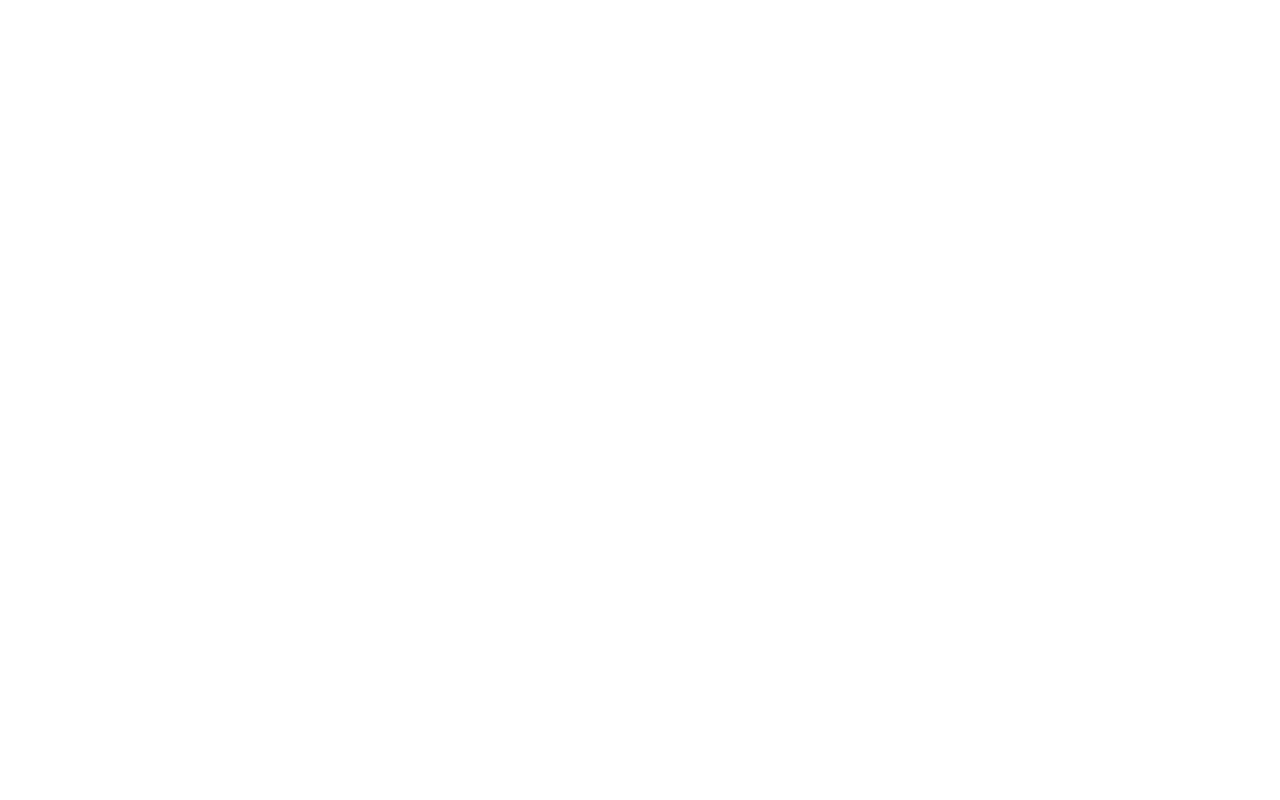
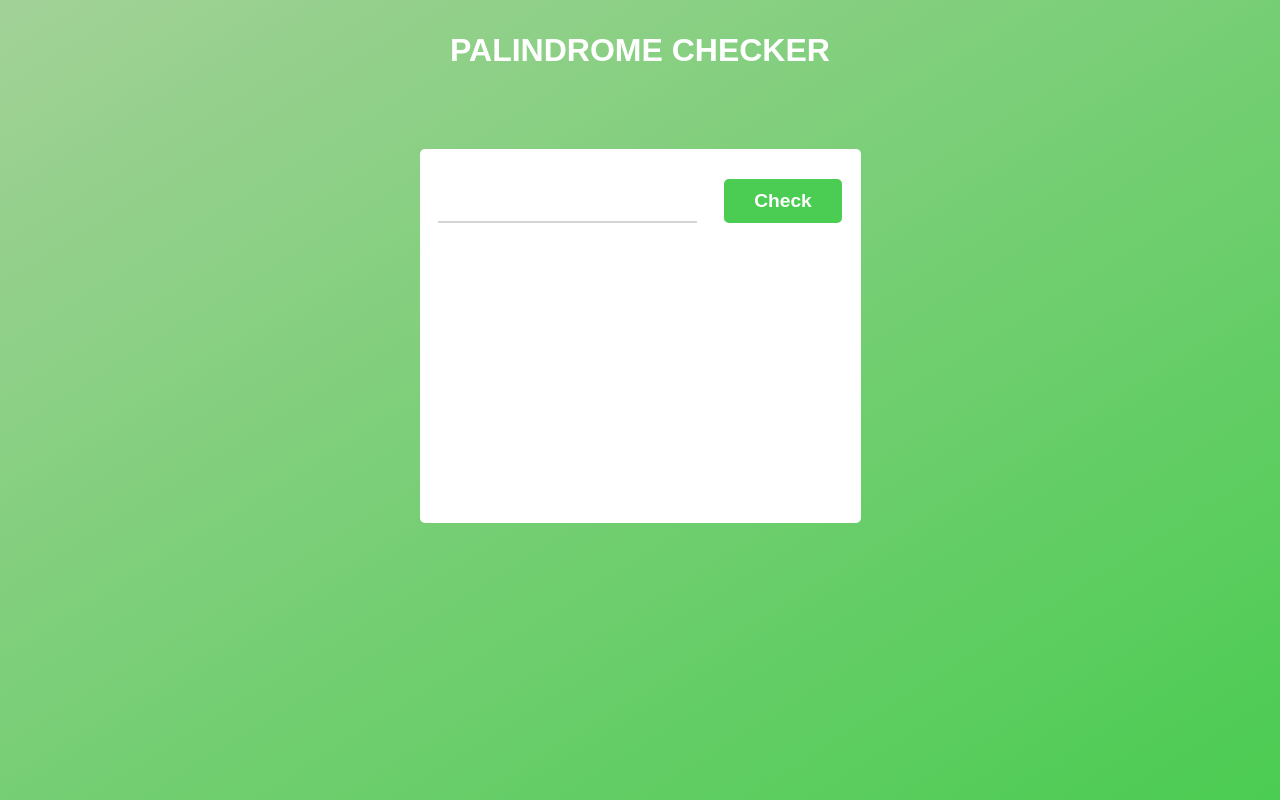
Before and after one commit to abuemkezeChu/palindrome-checker, a plain HTML site: page index.html in a window 1280 px wide. Drawn offline with Linux system fonts and the light colour scheme.

Commit message:
feat: ui design

```diff
--- a/assets/styles/index.css
+++ b/assets/styles/index.css
@@ -3,3 +3,78 @@
   margin: 0;
   box-sizing: border-box;
 }
+
+body {
+  font-family: sans-serif;
+  height: 100vh;
+  background: linear-gradient(to top left, #4bcc52, #a2d197);
+}
+
+.container {
+  width: 35%;
+  min-width: 450px;
+  display: flex;
+  flex-direction: column;
+  align-items: center;
+  justify-content: center;
+  margin: 0 auto;
+  color: #fff;
+  font-family: sans-serif;
+  gap: 5rem;
+}
+
+.title {
+  margin-top: 2rem;
+  font-size: clamp(0.5rem,100%,1.5rem);
+}
+
+.input-card {
+  display: flex;
+  justify-content: space-around;
+  width: 98%;
+  background-color: #fff;
+  border-radius: 5px;
+  padding: 30px 5px 300px;
+}
+
+.string-input {
+  width: 60%;
+  border: none;
+  border-bottom: 2px solid #d5d5d5;
+  outline: none;
+  padding: 10px 5px;
+  font-size: larger;
+}
+
+.string-input:focus {
+  border-bottom: 2px solid #4bcc52;
+}
+
+.btn {
+  padding: 10px 30px;
+  border: none;
+  color: #fff;
+  background-color: #4bcc52;
+  border-radius: 5px;
+  font-size: larger;
+  font-weight: 600;
+  cursor: pointer;
+}
+
+.btn:hover {
+  background-color: #1c5e0c;
+}
+
+@media screen and (max-width: 425px) {
+
+  .input-card {
+    display: flex;
+    flex-direction: column;
+    align-items: center;
+    gap: 30px;
+  }
+
+  .string-input {
+    width: 99%;
+  }
+}
--- a/index.html
+++ b/index.html
@@ -7,6 +7,12 @@
   <title>palindrome-checker</title>
 </head>
 <body>
-
+  <main class="container">
+    <div class="title"><h1>PALINDROME CHECKER</h1></div>
+    <div class="input-card">
+      <input type="text" class="string-input">
+      <button class="btn">Check</button>
+    </div>
+  </main>
 </body>
 </html>
```
